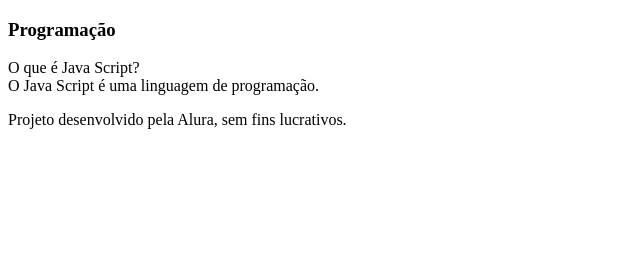
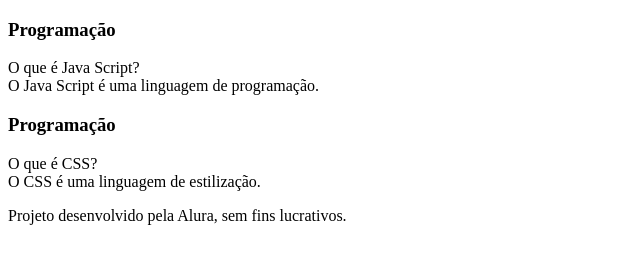
Before and after one commit to maiara77/flashcard, a plain HTML site: page index.html in a window 1280 px wide. Shown: the whole page, without its empty margins (0-640 px from the left). Drawn offline with Linux system fonts and the light colour scheme.

Commit message:
adicionando mais perguntas aula1

```diff
--- a/index.html
+++ b/index.html
@@ -20,6 +20,19 @@
                         O Java Script é uma linguagem de programação.
                         </div>
 
+<article class="cartao">
+    <div class="cartao__conteudo">
+            <h3> Programação </h3>
+                  <div class="cartao__conteudo__pergunta">
+                        O que é CSS?
+                    </div>
+                   <div class="cartao__conteudo__resposta">
+                        O CSS é uma linguagem de estilização.
+                     </div>
+                    </div>
+
+     </article>
+
 
             </div>
         </article>
```
